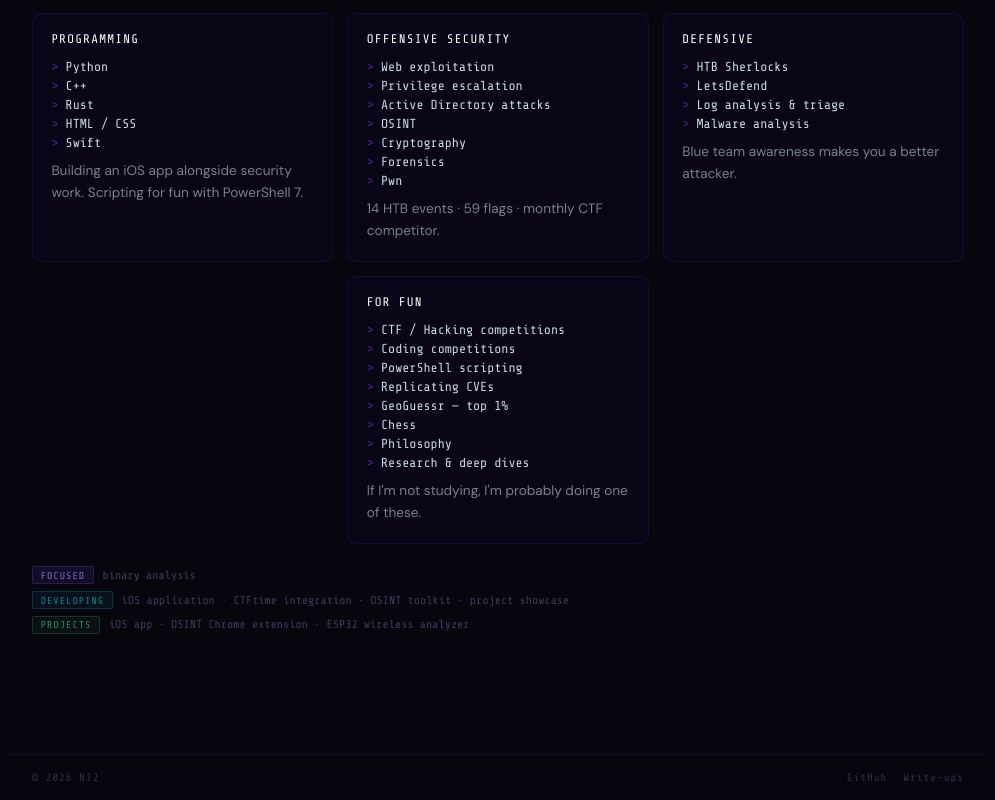
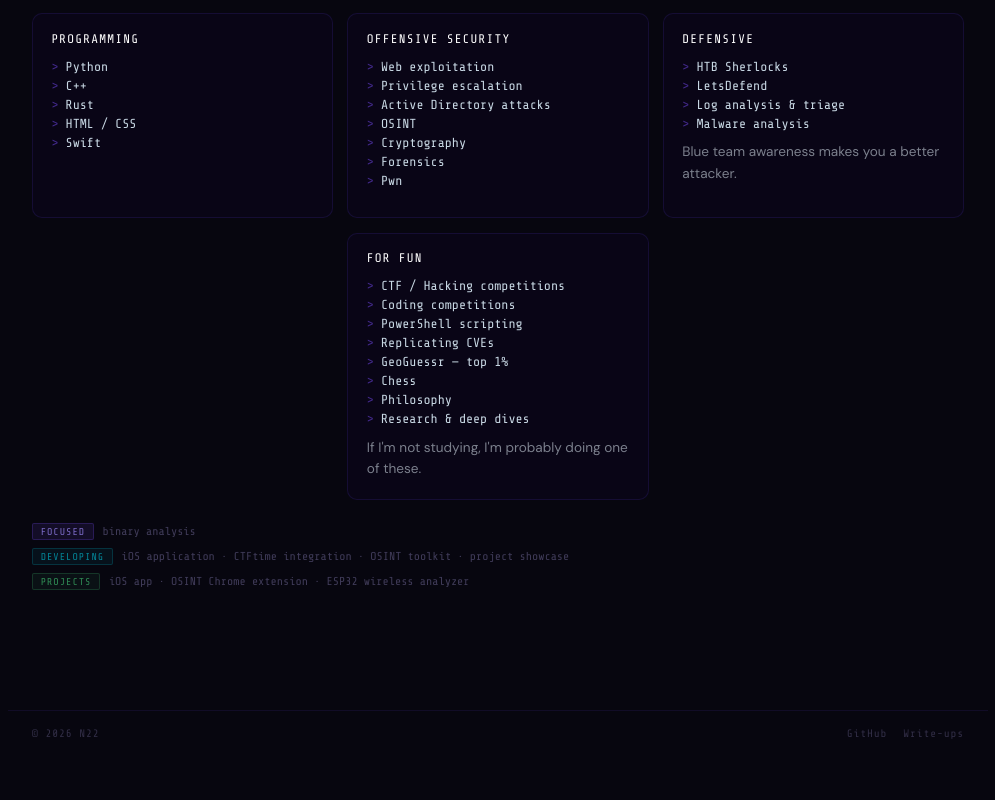
Before and after one commit to 0xFronto/0xfronto.github.io, an Astro site: page /about in a window 1280 px wide. Shown: the part 3305-4105 px from the top of the page, without its empty margins (142-1137 px from the left). After the commit the page ends 4061 px from the top, so only its background shows below. Built offline with nearby package versions, Linux system fonts and the light colour scheme; Astro itself is replaced by a stand-in of ours.

Commit message:
remove skill card descriptions

```diff
--- a/src/pages/about.astro
+++ b/src/pages/about.astro
@@ -102,7 +102,7 @@ const year = new Date().getFullYear();
             <span class="sk-item">HTML / CSS</span>
             <span class="sk-item">Swift</span>
           </div>
-          <p class="sk-note">Building an iOS app alongside security work. Scripting for fun with PowerShell 7.</p>
+          <p class="sk-note"></p>
         </article>
 
         <article class="sk">
@@ -116,7 +116,7 @@ const year = new Date().getFullYear();
             <span class="sk-item">Forensics</span>
             <span class="sk-item">Pwn</span>
           </div>
-          <p class="sk-note">14 HTB events · 59 flags · monthly CTF competitor.</p>
+          <p class="sk-note"></p>
         </article>
 
         <article class="sk">
```
